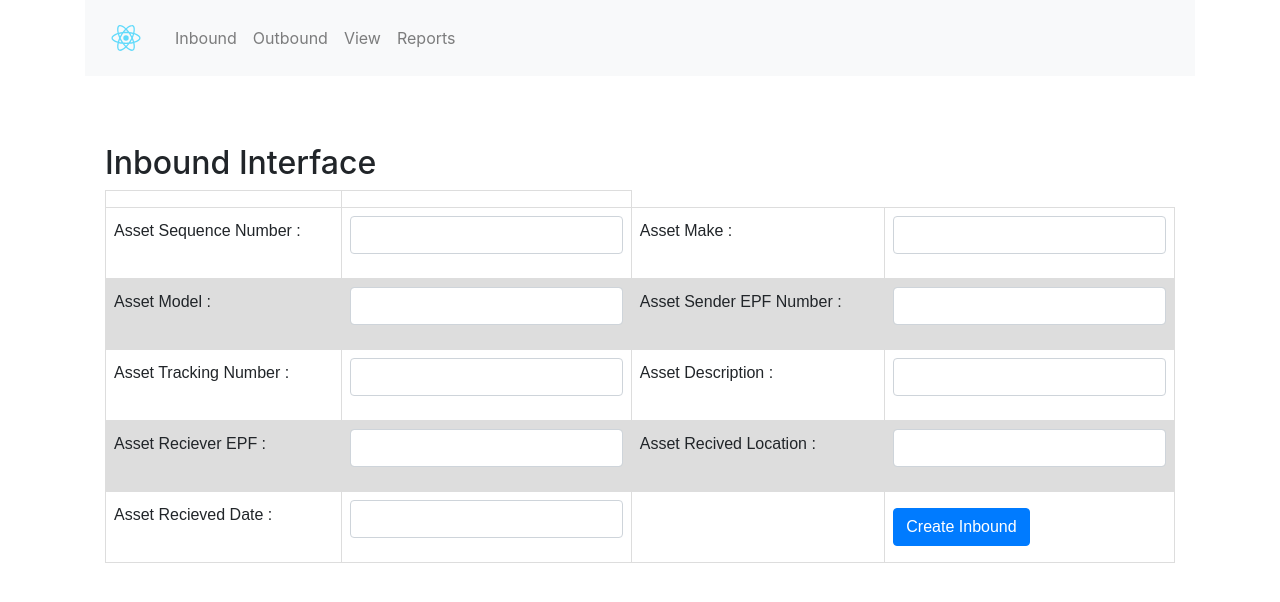
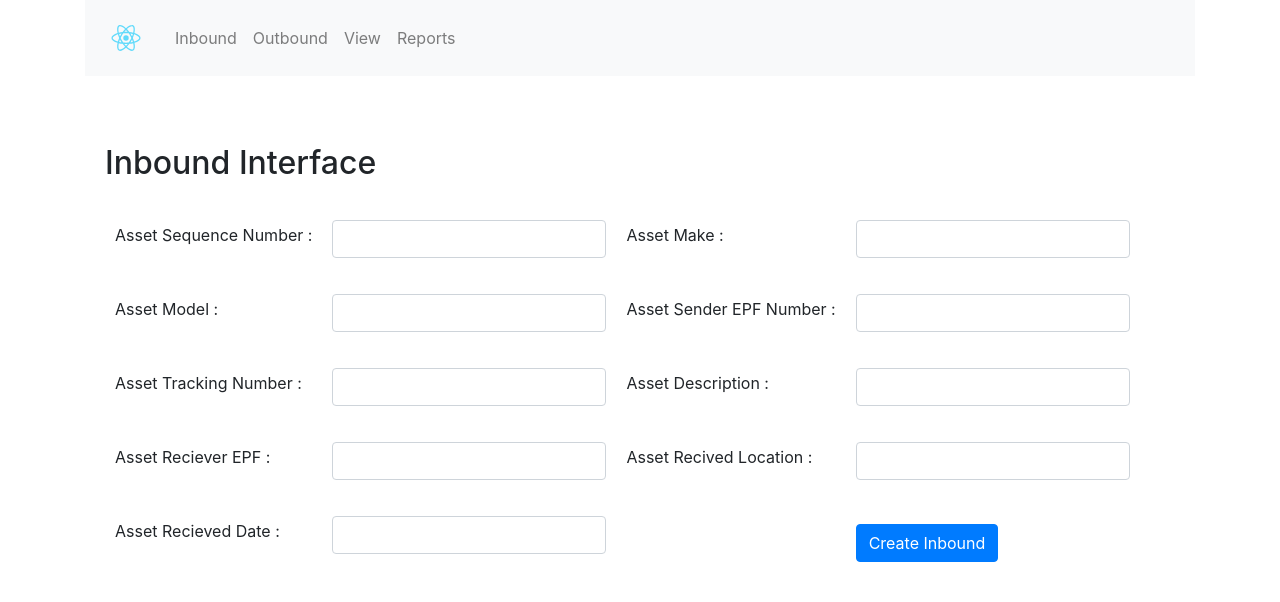
Before and after one commit to Dananjaya94/inbound-out-app, a React (Create React App) app: page / in a window 1280 px wide. Shown: the top 602 px of the page. Built offline with nearby package versions, Linux system fonts and the light colour scheme.

Commit message:
Update App.css
Disabled tablel css

```diff
--- a/src/App.css
+++ b/src/App.css
@@ -37,7 +37,7 @@
   }
 }
 
-table {
+/* table {
   font-family: arial, sans-serif;
   border-collapse: collapse;
   width: 100%;
@@ -51,4 +51,4 @@ td, th {
 
 tr:nth-child(even) {
   background-color: #dddddd;
-}
+} */
```
